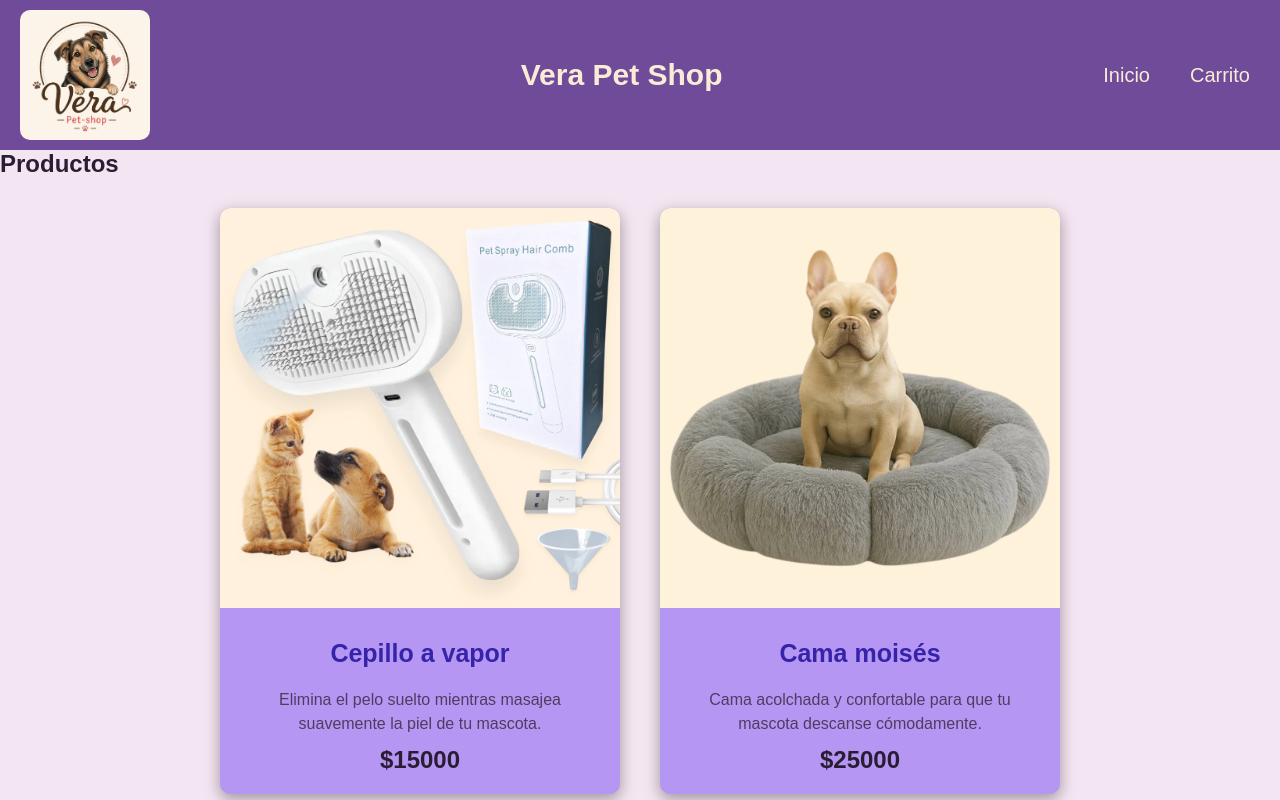
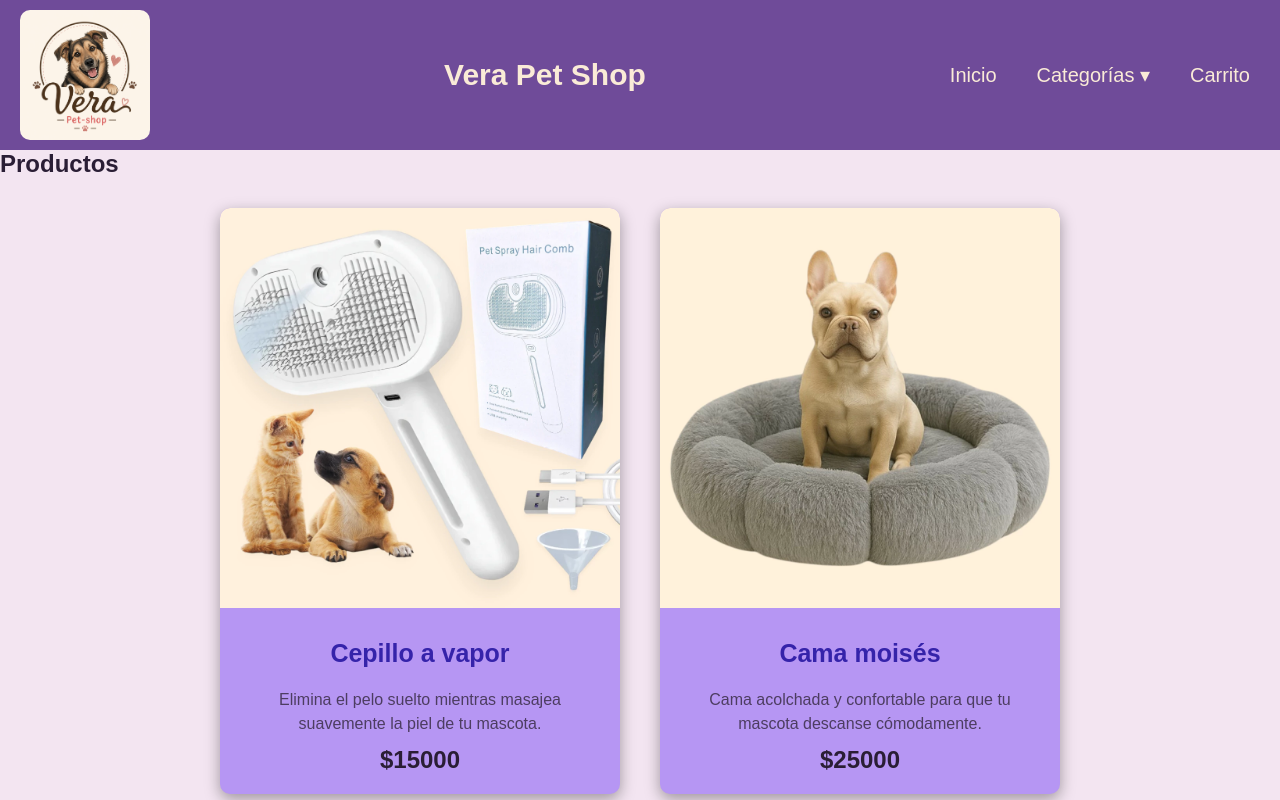
Before and after one commit to medinalf/PreEntregaReact2026, a React (Vite) app: page / in a window 1280 px wide. Shown: the top 800 px of the page. Built offline with nearby package versions, Linux system fonts and the light colour scheme.

Commit message:
Menu categoria

```diff
--- a/src/components/Nav/Nav.css
+++ b/src/components/Nav/Nav.css
@@ -1,6 +1,7 @@
 .nav-list {
   list-style: none;
   display: flex;
+  align-items: center;
   gap: 2rem;
 }
 .nav-list a {
@@ -14,3 +15,51 @@
 .nav-list a:hover {
   color: #f5be4f;
 }
+/* Contenedor del menú desplegable */
+.dropdown {
+  position: relative;
+}
+/* Botón Categorías */
+.dropdown-button {
+  background: none;
+  border: none;
+  color: inherit;
+  font: inherit;
+  font-size: 2rem;
+  padding: 1rem;
+  cursor: pointer;
+  transition: color 0.3s;
+}
+.dropdown-button:hover {
+  color: #f5be4f;
+}
+/* Submenú */
+.dropdown-menu {
+  display: none;
+  position: absolute;
+  top: 100%;
+  left: 0;
+  min-width: 18rem;
+  padding: 0.5rem 0;
+  margin: 0;
+  list-style: none;
+  background: rgb(111, 75, 153);
+  border-radius: 0.5rem;
+  box-shadow: 0 5px 15px rgba(0, 0, 0, 0.25);
+  z-index: 10;
+}
+/* Enlaces del submenú */
+.dropdown-menu a {
+  display: block;
+  padding: 1rem 1.5rem;
+  font-size: 1.8rem;
+  white-space: nowrap;
+}
+/* Mostrar al pasar el mouse */
+.dropdown:hover .dropdown-menu {
+  display: block;
+}
+/* Mostrar también al navegar con teclado */
+.dropdown:focus-within .dropdown-menu {
+  display: block;
+}
--- a/src/components/Nav/Nav.jsx
+++ b/src/components/Nav/Nav.jsx
@@ -8,6 +8,23 @@ export const Nav = () => {
         <li>
           <Link to={"/"}>Inicio</Link>
         </li>
+        <li className="dropdown">
+          <button className="dropdown-button">
+            Categorías <span>▾</span>
+          </button>
+
+          <ul className="dropdown-menu">
+            <li>
+              <Link to="/category/Limpieza">Limpieza</Link>
+            </li>
+            <li>
+              <Link to="/category/Descanso">Descanso</Link>
+            </li>
+            <li>
+              <Link to="/category/Transporte">Transporte</Link>
+            </li>
+          </ul>
+        </li>
         <li>
           <Link to={"/cart"}>Carrito</Link>
         </li>
```
